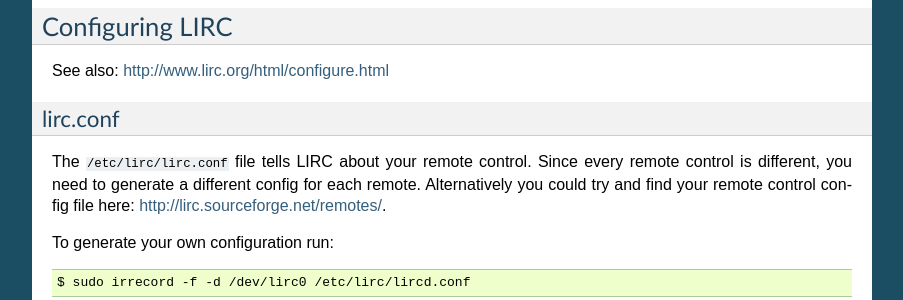
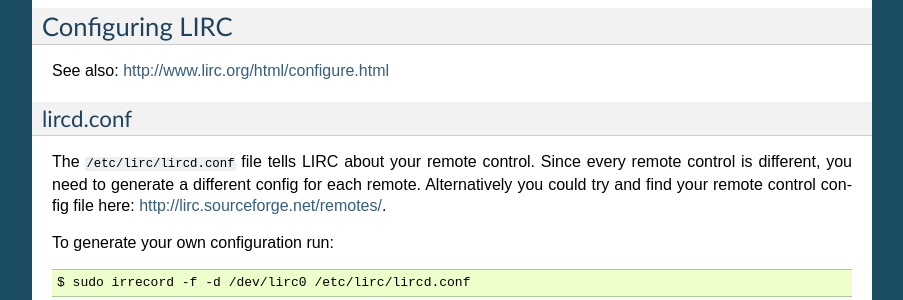
Before and after one commit to piface/pifacecad, a Sphinx documentation site: the page built from docs/lirc.rst, in a window 1280 px wide and 900 px high, scrolled down 1209 px. Shown: the part 155-455 px from the top of the window, without its empty margins (198-1101 px from the left). Built offline with Sphinx 7.4.7, drawn with Linux system fonts in a browser that asks for light colours.

Commit message:
using toggle_mask for pifacecommon 4.0.0 and updated lirc to lircd in docs (fixes #53)

```diff
--- a/docs/lirc.rst
+++ b/docs/lirc.rst
@@ -78,10 +78,10 @@
 
 See also: http://www.lirc.org/html/configure.html
 
-lirc.conf
+lircd.conf
 ---------
 
-The ``/etc/lirc/lirc.conf`` file tells LIRC about your remote control. Since every
+The ``/etc/lirc/lircd.conf`` file tells LIRC about your remote control. Since every
 remote control is different, you need to generate a different config for each
 remote. Alternatively you could try and find your remote control config file
 here: http://lirc.sourceforge.net/remotes/.
```
Also changed, not shown: docs/images/lirc.png, 4 other files.
